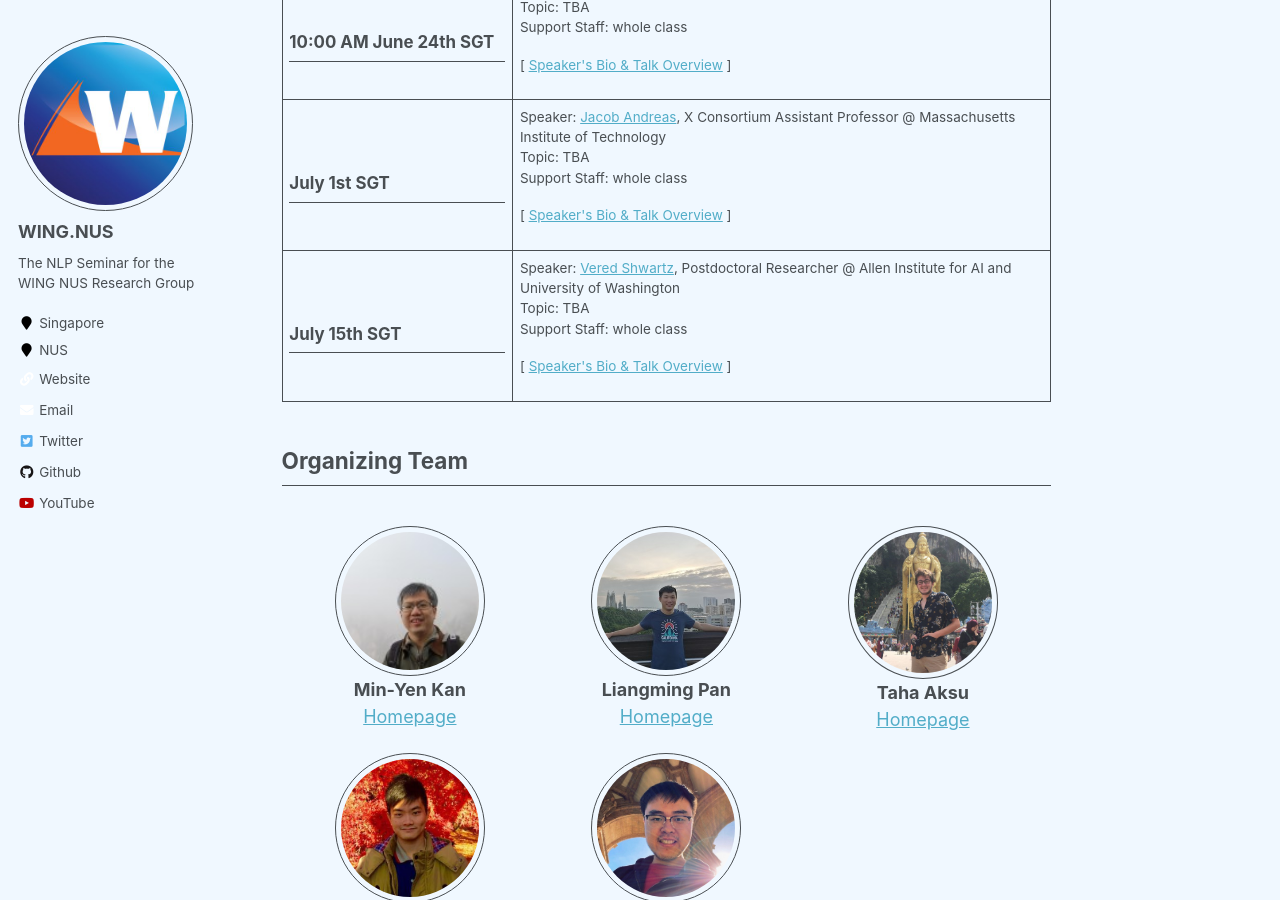
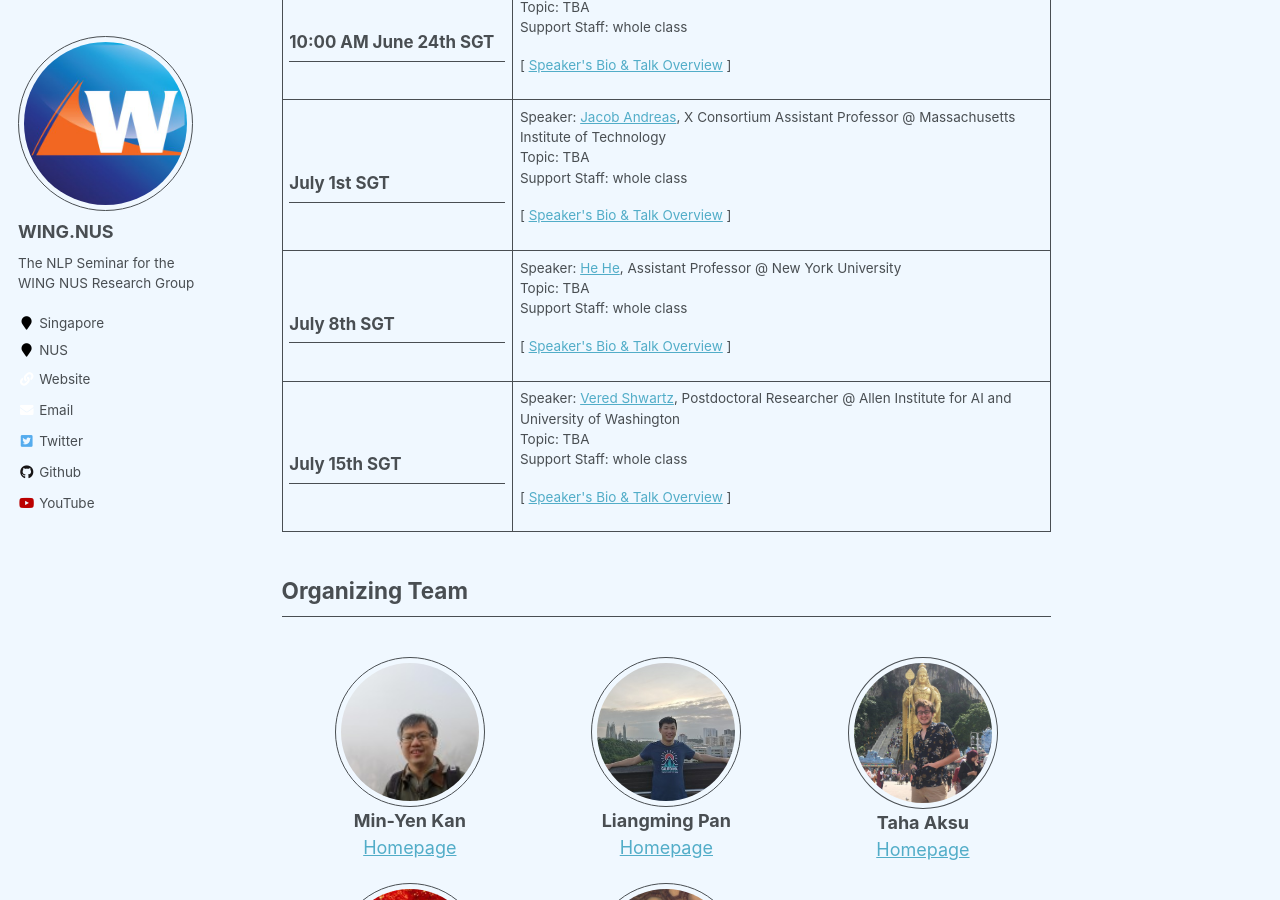
Before and after one commit to WING-NUS/nlp-seminar, a Jekyll site: the page built from _pages/about.md, in a window 1280 px wide and 900 px high, scrolled down 1770 px. Built offline with Jekyll 4.4.1, drawn with Linux system fonts in a browser that asks for light colours.

Commit message:
add he he

```diff
--- a/_pages/about.md
+++ b/_pages/about.md
@@ -126,6 +126,21 @@ Our group will be running our first NLP seminar in 2021 summer, tentatively from
   </td>
   </tr>
 
+  <tr>
+  <td><h2>July 8th SGT<br/></h2>
+  </td>
+  <td>
+  <p>
+    Speaker: <a href="https://www.mit.edu/~jda/">He He</a>, Assistant Professor @ New York University<br/>
+    Topic: TBA<br/>
+    Support Staff: whole class
+</p>
+  <p>
+    [&nbsp;<a href="https://wing-nus.github.io/nlp-seminar/speaker-he">Speaker's Bio & Talk Overview</a>&nbsp;]
+    <br/></p>
+  </td>
+  </tr>
+
 
 
   <tr>
```
